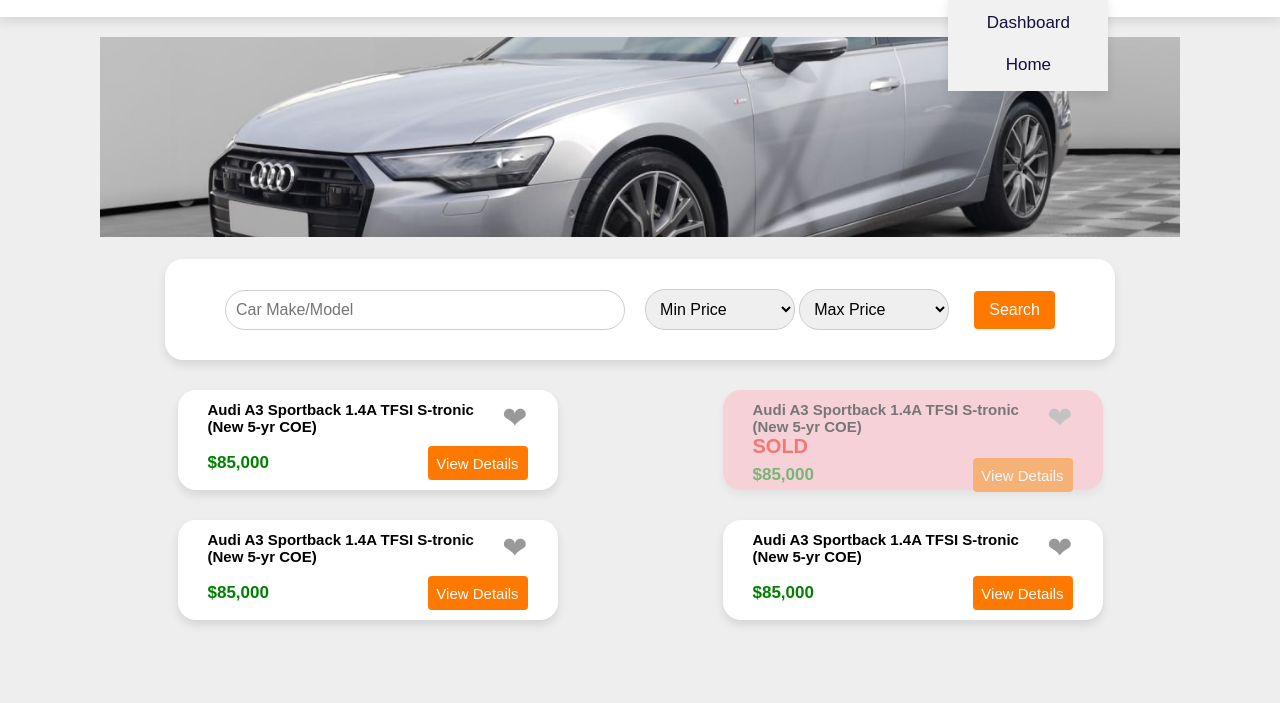
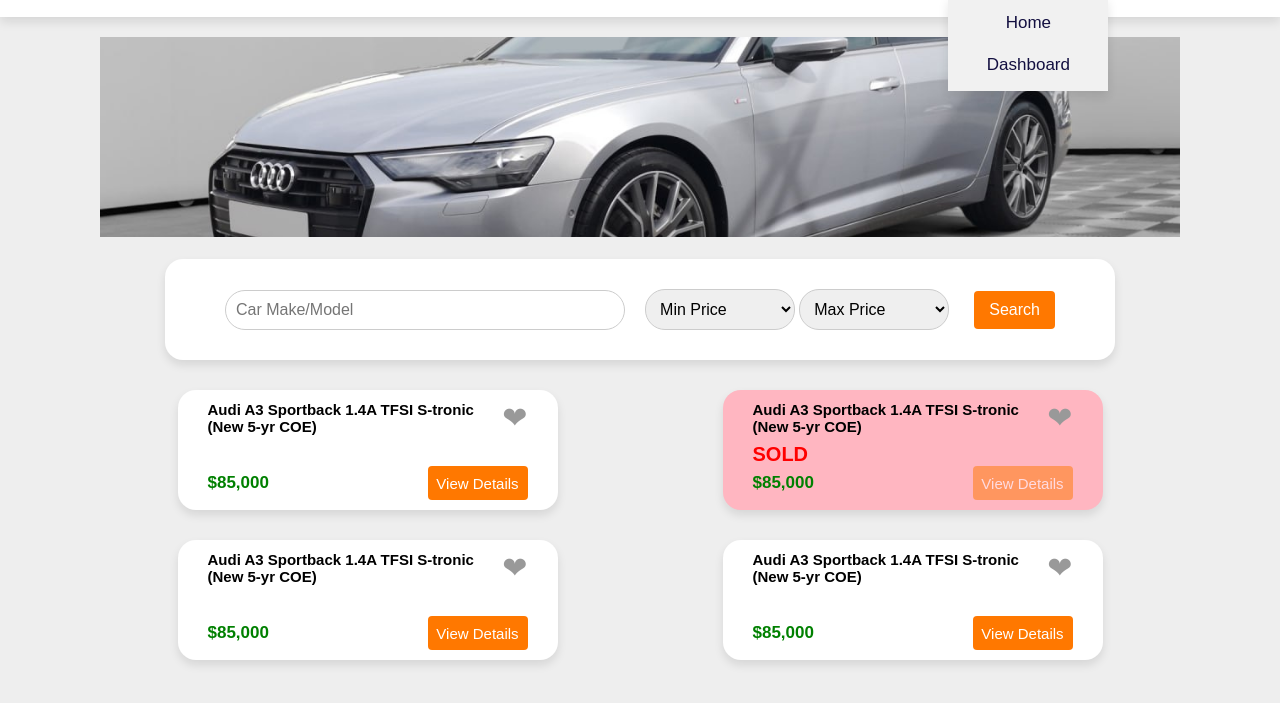
Before and after one commit to Sorarat/CarTradeSystem, a website: page public/HomePage/homePage.html in a window 1280 px wide. Both pictures are taken after a click on the button "Username". Shown: the part 63-766 px from the top of the page. Drawn offline with Linux system fonts and the light colour scheme.

Commit message:
Update homePage CSS

```diff
--- a/public/HomePage/homePage.css
+++ b/public/HomePage/homePage.css
@@ -274,7 +274,7 @@
     /*width: 400px;                       /* Fixed width */
     width: 100%;                        /* Set width to 100% to fill the grid cell */
     max-width: 380px;                   /* Optional: Max width to limit size on larger screens */
-    height: 100px;                      /* Fixed height */
+    height: 120px;                      /* Fixed height */
     /*overflow: hidden;                   /* Prevent content overflowing */
     display: flex;                      /* Use flexbox for internal layout */
     flex-direction: column;             /* Stack items vertically */
@@ -334,8 +334,11 @@
 /* Sold Cars - adapt from suspend button */
 .disabled {
     pointer-events: none;                   /* Disable all mouse events */
-    opacity: 0.5;                           /* Make the card look greyed out */
     background-color: #FFB6C1;            /* Light pink background */
+}
+
+.disabled button{
+    opacity: 0.5;                           /* Lighten the button (not clickable) */
 }
 
 .sold-label {
--- a/public/HomePage/homePage.html
+++ b/public/HomePage/homePage.html
@@ -19,9 +19,9 @@
             <div class="menu">
                 <button onclick="menuBtn()" class="dropbtn">Username<i onclick="menuBtn()" class="arrow down"></i></button>
                 <div id="menu-dropdown" class="menu-content">
-                  <a id="dashboardLink" href="#">Dashboard</a>      <!-- Placeholder for the dashboard link -->
-                  <a href="../HomePage/homePage.html">Home</a>
-                  <div id="agents-link-container"></div>            <!-- Container for the Agents link (For buyer/seller) -->
+                    <a href="../HomePage/homePage.html">Home</a>
+                    <a href="../Buyer/buyerDashboardPage.html">Dashboard</a>
+                    <div id="agents-link-container"></div>            <!-- Container for the Agents link (For buyer/seller) -->
                 </div>
                 <span>|</span>
                 <a href="#Logout" onclick="logoutBtn(event)">Logout</a>
```
Also changed, not shown: public/HomePage/viewAgentsPage.html (+1 -1 lines).
